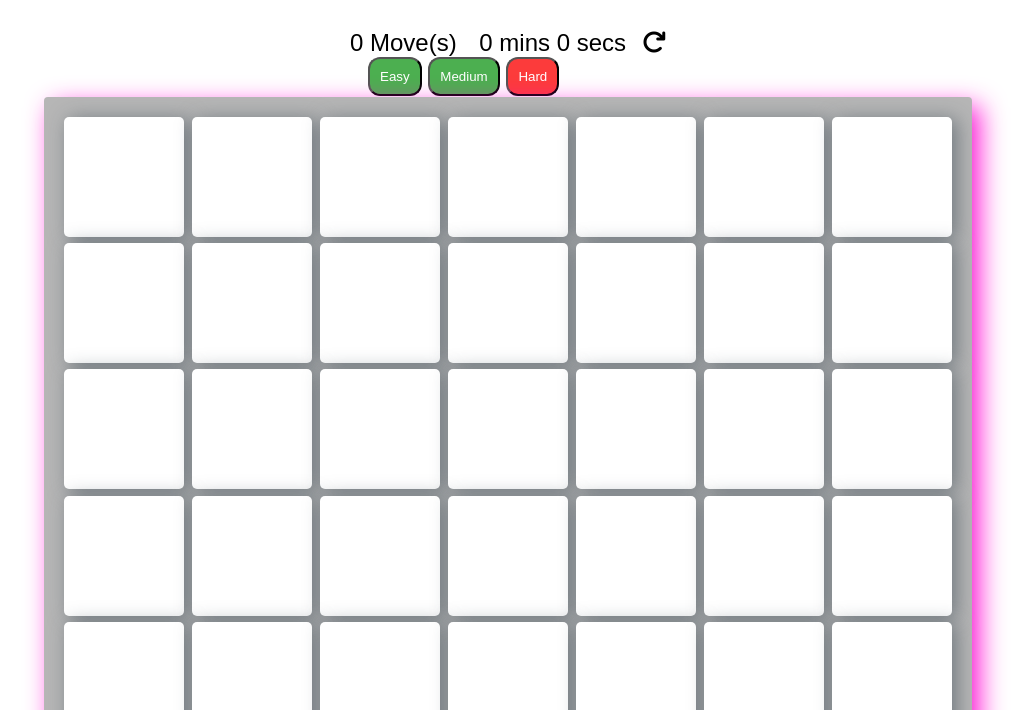
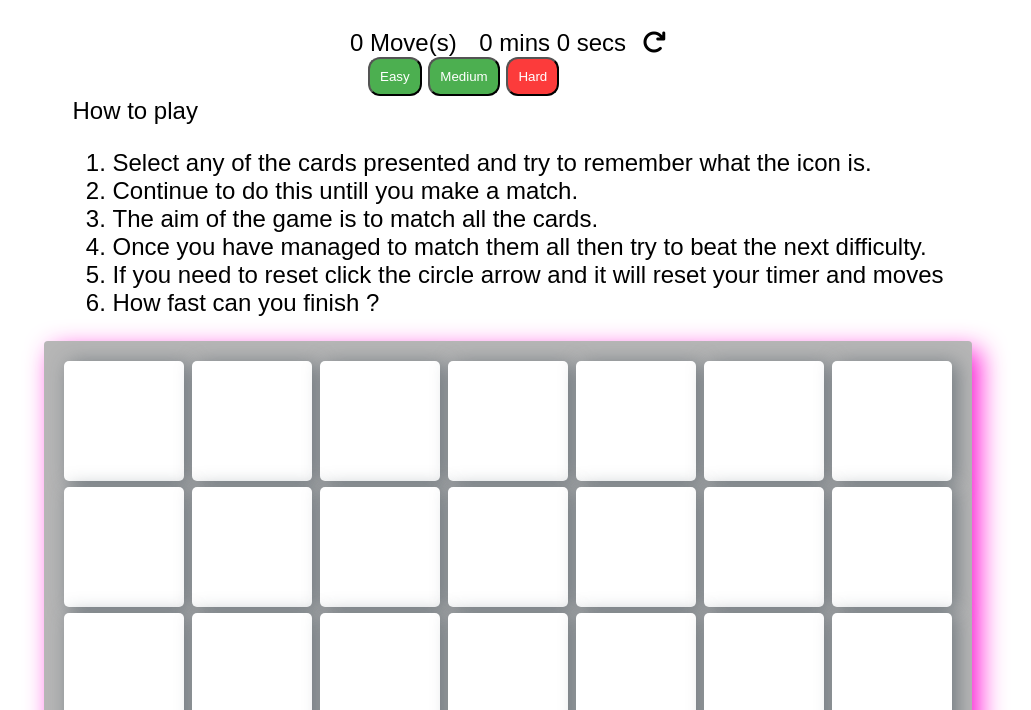
Before and after one commit to Code-Institute-Submissions/Dylan-Contet-MS2_MemoryGame_AprResub, a plain HTML site: page hard.html in a window 1280 px wide. Shown: the part 90-800 px from the top of the page, without its empty margins (132-1163 px from the left). Drawn offline with Linux system fonts and the light colour scheme.

Commit message:
added the HTML needed for the how to popup

```diff
--- a/hard.html
+++ b/hard.html
@@ -29,6 +29,17 @@
         <a href="index.html"><button class="button1">Easy</button></a>
         <a href="medium.html"><button class="button1">Medium</button></a>
         <a href="hard.html"><button class="button4">Hard</button></a>
+        </div>
+
+        <div class="popup" onclick="myFunction()">How to play
+        <span class="popuptext" id="myPopup"><ol>
+            <li>Select any of the cards presented and try to remember what the icon is.</li>
+            <li>Continue to do this untill you make a match.</li>
+            <li>The aim of the game is to match all the cards.</li>
+            <li>Once you have managed to match them all then try to beat the next difficulty.</li>
+            <li>If you need to reset click the circle arrow and it will reset your timer and moves</li>
+            <li>How fast can you finish ?</li>
+        </ol></span>
         </div>
 
         <ul class="deck" id="card-deck">
```
